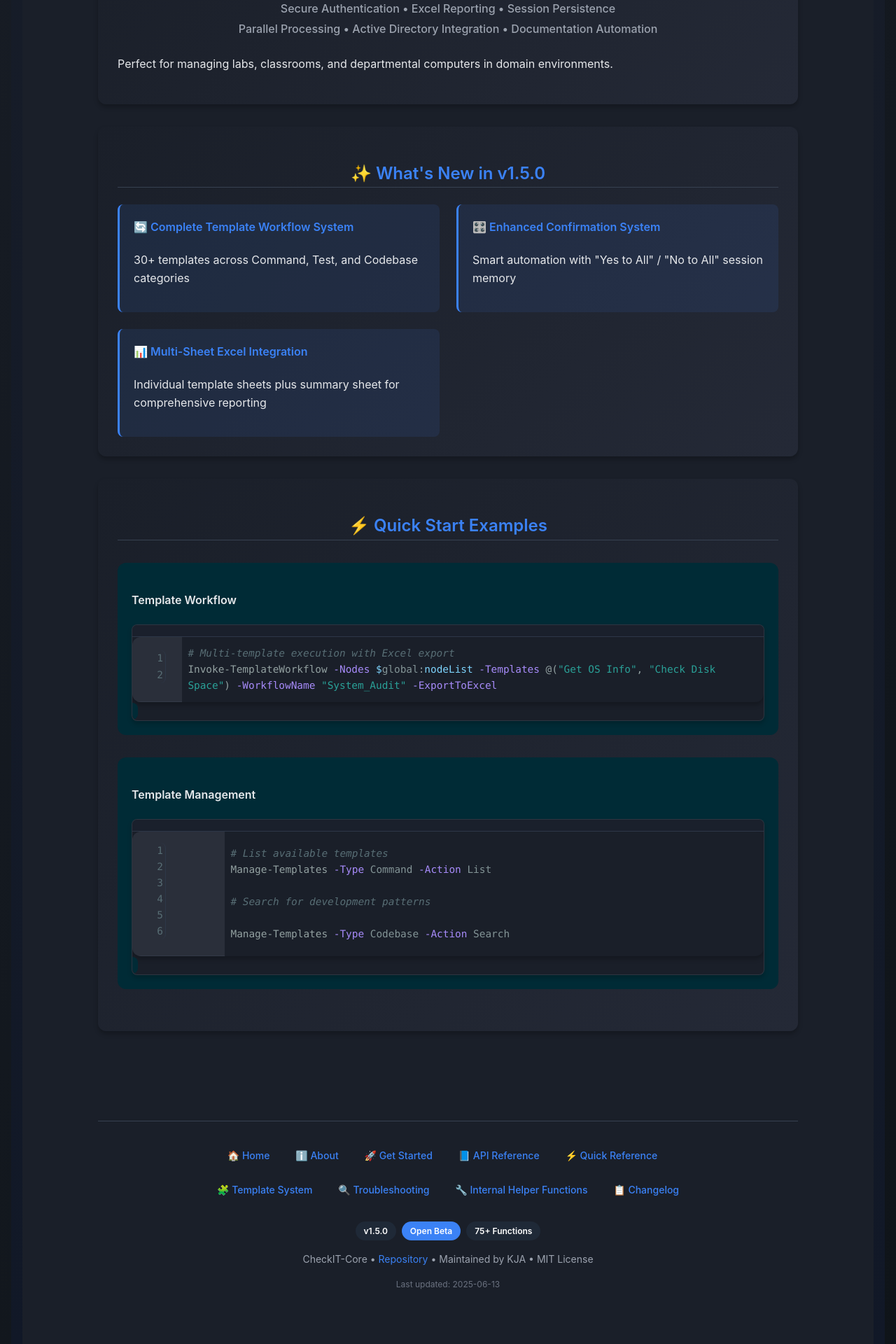
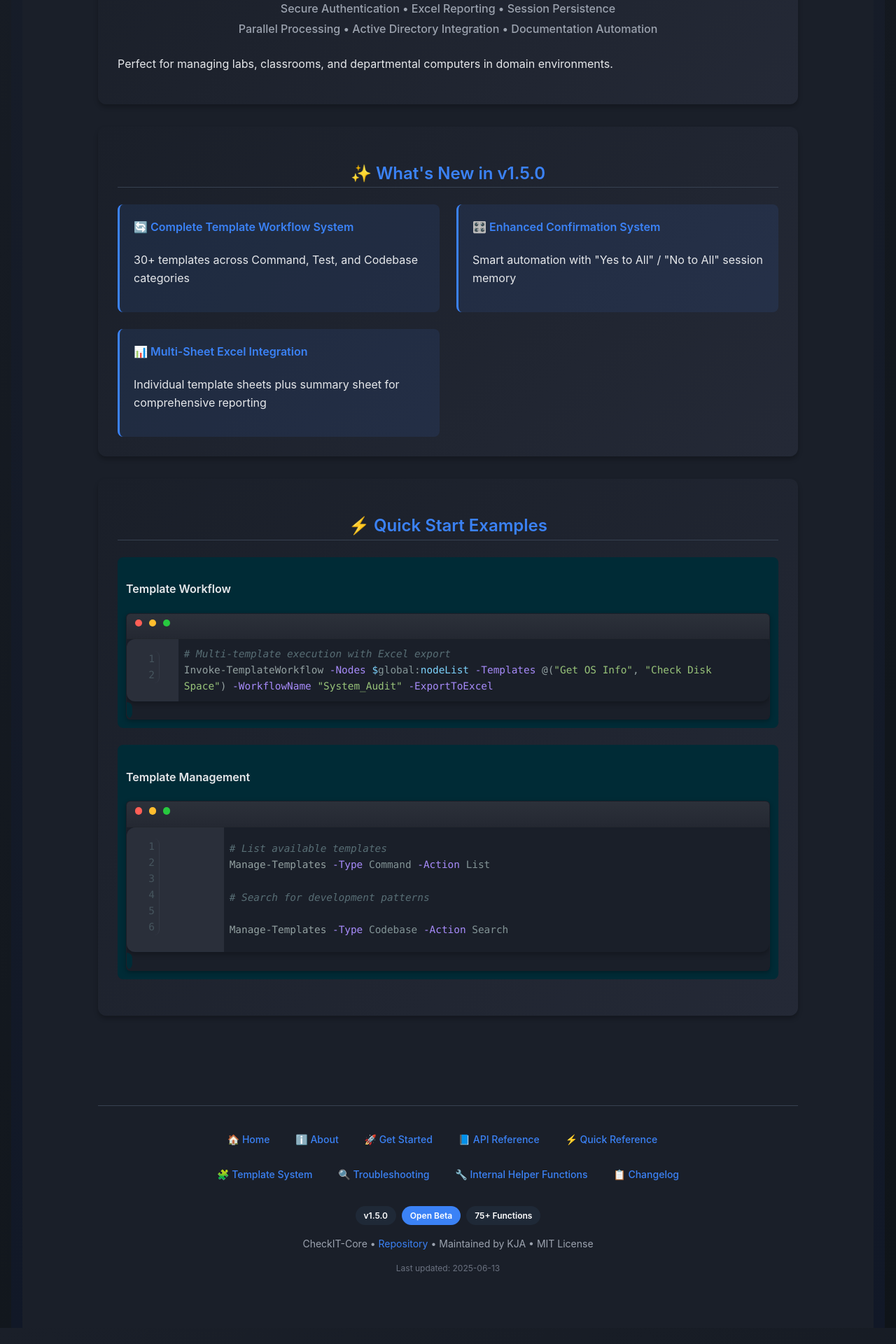
Before and after one commit to nyantoasty/CheckIT-Documentation, a Jekyll site: the page built from index.md, in a window 1280 px wide. Shown: the part 1431-3351 px from the top of the page at 70% size. Built offline with Jekyll 4.4.1, drawn with Linux system fonts in a browser that asks for light colours; after the commit the page ends 3328 px from its top, so only the background shows below that.

Commit message:
Adjusting css for code block

```diff
--- a/assets/style.css
+++ b/assets/style.css
@@ -756,88 +756,128 @@ table code {
   }
 }
 /***********************************
- * CODE BLOCK ENHANCEMENTS
+ * TERMINAL-STYLE CODE BLOCKS
  ***********************************/
 
-/* Outer teal container */
+/* Outer container with teal background */
 .code-example {
-  background: #002b36 !important; /* Dark teal background */
-  border-radius: 0.75rem !important;
-  margin: 2rem 0 !important;
-  padding: 1.25rem !important;
+  background: #002b36 !important;
+  border-radius: 0.5rem !important;
+  margin: 1.5rem 0 !important;
+  padding: 0.75rem !important;
   position: relative !important;
 }
 
-/* Inner gray code block floating on top */
+/* Terminal-like code block */
 .highlight {
   margin: 0 !important;
   position: relative !important;
-  border-radius: 0.5rem !important;
+  border-radius: 0.4rem !important;
   overflow: hidden !important;
-  background: #1a1f29 !important; /* Gray code block background */
-  box-shadow: 0 4px 6px rgba(0, 0, 0, 0.2) !important;
-  border: 1px solid rgba(95, 105, 119, 0.3) !important;
+  background: #1a1f29 !important; /* Dark terminal background */
+  box-shadow: 0 2px 6px rgba(0, 0, 0, 0.3) !important;
+  border: 1px solid rgba(30, 30, 40, 0.5) !important; /* Subtle border */
 }
 
-/* Language label for code blocks */
+/* Terminal header bar */
 .highlight::before {
   content: attr(data-language);
-  display: block;
-  background: #1a202c !important;
-  color: #cbd5e0 !important;
-  padding: 0.5rem 1rem !important;
+  display: flex !important;
+  align-items: center !important;
+  background: linear-gradient(to bottom, #2c313a, #242832) !important;
+  color: #9da5b4 !important;
+  padding: 0.35rem 1rem !important;
   font-size: 0.75rem !important;
-  font-weight: 600 !important;
+  font-weight: 500 !important;
   letter-spacing: 0.025em !important;
   text-transform: uppercase !important;
-  border-bottom: 1px solid #2d3748 !important;
+  border-bottom: 1px solid rgba(0, 0, 0, 0.2) !important;
+  height: 1.5rem !important;
 }
 
-/* Code content container */
+/* Add terminal window controls */
+.highlight::after {
+  content: '';
+  position: absolute !important;
+  top: 0.5rem !important;
+  left: 0.75rem !important;
+  width: 0.65rem !important;
+  height: 0.65rem !important;
+  background: #ff5f56 !important; /* Red circle */
+  border-radius: 50% !important;
+  box-shadow:
+    1.25rem 0 0 #ffbd2e, /* Yellow circle */
+    2.5rem 0 0 #27c93f /* Green circle */
+    !important;
+  z-index: 1 !important;
+}
+
+/* Move the language indicator to the center */
+.highlight[data-language]::before {
+  justify-content: center !important;
+  padding-left: 4rem !important; /* Make room for circles */
+}
+
+/* Code content area with proper terminal spacing */
 .highlight pre {
-  padding: 0.75rem 0.5rem !important; /* Reduced horizontal padding */
+  padding: 0.6rem 0.5rem !important;
   margin: 0 !important;
   background: transparent !important;
   overflow-x: auto !important;
+  font-family: 'JetBrains Mono', 'Fira Code', Consolas, monospace !important;
 }
 
-/* Line numbers styling - tighter spacing */
+/* Tighter line numbers styling that looks like terminal gutter */
 .highlight .lineno {
   color: #586e75 !important;
   display: inline-block !important;
-  padding: 0 0.2rem 0 0.5rem !important; /* Adjusted padding */
-  margin-right: 0.2rem !important; /* Reduced margin */
-  border-right: 1px solid #2d3748 !important;
+  padding: 0 0.4rem 0 0.25rem !important; /* Reduced padding */
+  margin-right: 0.4rem !important;
+  border-right: 1px solid rgba(100, 110, 130, 0.3) !important;
   text-align: right !important;
-  min-width: 1rem !important; /* Minimized width */
+  min-width: 1rem !important;
   user-select: none !important;
+  opacity: 0.6 !important;
 }
 
-/* Move code text closer to line numbers */
+/* Move code text close to the line numbers */
 .highlight code {
   padding-left: 0 !important;
   margin-left: 0 !important;
+  tab-size: 2 !important;
 }
 
-/* Improved copy button positioning */
+/* Button styling to match terminal look */
 .copy-button {
   position: absolute !important;
-  top: 0.375rem !important;
+  top: 0.35rem !important;
   right: 0.5rem !important;
-  background: rgba(45, 55, 72, 0.6) !important;
-  color: #e2e8f0 !important;
+  background: rgba(70, 80, 95, 0.5) !important;
+  color: #cbd5e0 !important;
   border: none !important;
-  border-radius: 0.25rem !important;
-  padding: 0.25rem 0.75rem !important;
-  font-size: 0.75rem !important;
-  font-weight: 600 !important;
+  border-radius: 0.2rem !important;
+  padding: 0.15rem 0.6rem !important;
+  font-size: 0.7rem !important;
+  font-weight: 400 !important;
   cursor: pointer !important;
   transition: all 0.2s !important;
-  z-index: 10 !important;
-  opacity: 0.8 !important;
+  z-index: 5 !important;
+  height: 1.1rem !important;
+  line-height: 1 !important;
 }
 
-/* Remove ALL extra containers and backgrounds */
+.copy-button:hover {
+  background: rgba(66, 153, 225, 0.6) !important;
+  color: white !important;
+}
+
+/* Success state for copy button */
+.copy-button.copied {
+  background: rgba(72, 187, 120, 0.6) !important;
+  color: white !important;
+}
+
+/* Fix any nested elements that might be creating extra padding */
 .highlight > pre,
 .highlight > div,
 .highlight td.code,
@@ -850,12 +890,42 @@ table code {
   padding: 0 !important;
 }
 
-/* Fix code text spacing */
-.highlight .code {
-  padding-left: 0 !important;
+/* Terminal-like scrollbar */
+.highlight pre::-webkit-scrollbar {
+  width: 8px !important;
+  height: 8px !important;
 }
 
-/* Code element spacing */
-pre code {
-  white-space: pre !important;
+.highlight pre::-webkit-scrollbar-thumb {
+  background: rgba(255, 255, 255, 0.2) !important;
+  border-radius: 4px !important;
 }
+
+.highlight pre::-webkit-scrollbar-track {
+  background: rgba(0, 0, 0, 0.1) !important;
+}
+
+/* Ensure code is properly spaced */
+.highlight .line {
+  line-height: 1.5 !important;
+  padding: 0 !important;
+  margin: 0 !important;
+}
+
+/* Fix code keywords and syntax highlighting for terminal look */
+.highlight .kd, .highlight .k {
+  color: #c678dd !important; /* Keywords */
+}
+
+.highlight .s2, .highlight .s1, .highlight .s {
+  color: #98c379 !important; /* Strings */
+}
+
+.highlight .mi, .highlight .mf {
+  color: #d19a66 !important; /* Numbers */
+}
+
+.highlight .c1, .highlight .cm {
+  color: #5c6370 !important; /* Comments */
+  font-style: italic !important;
+}
```
